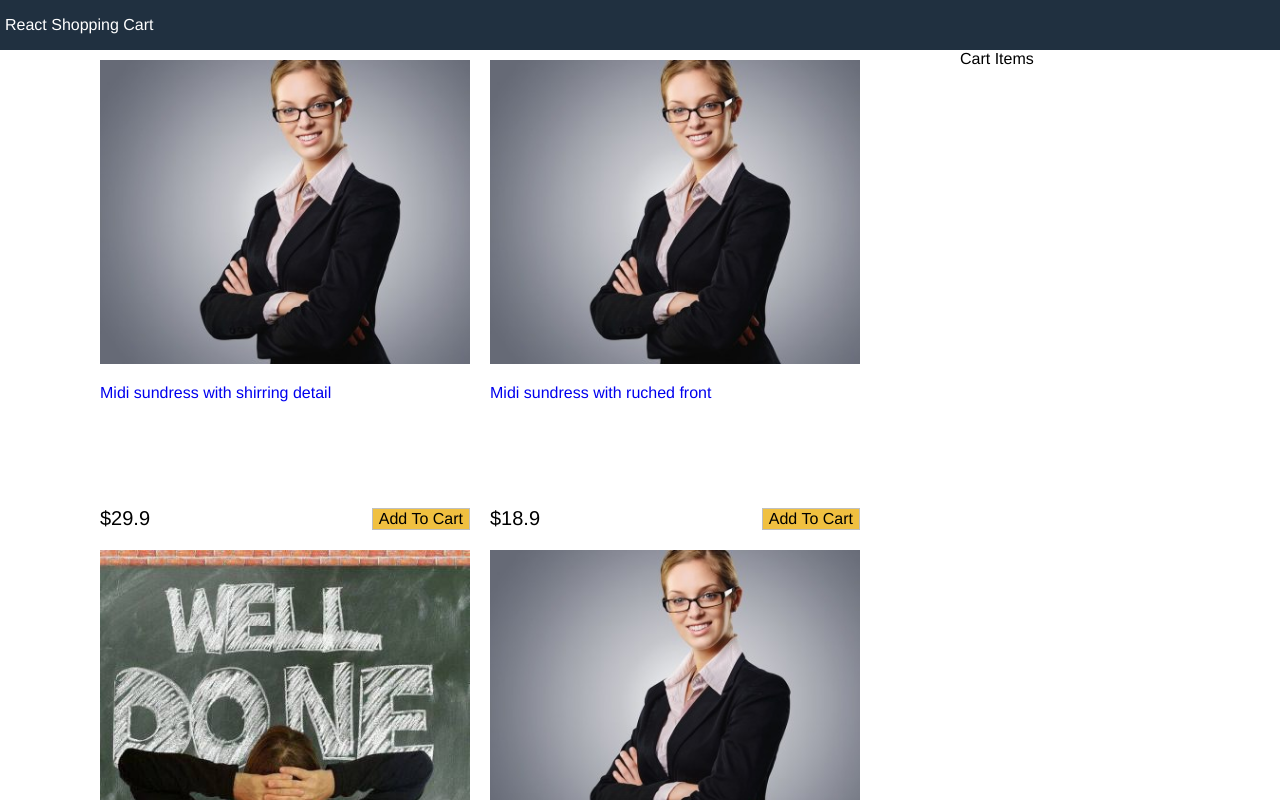
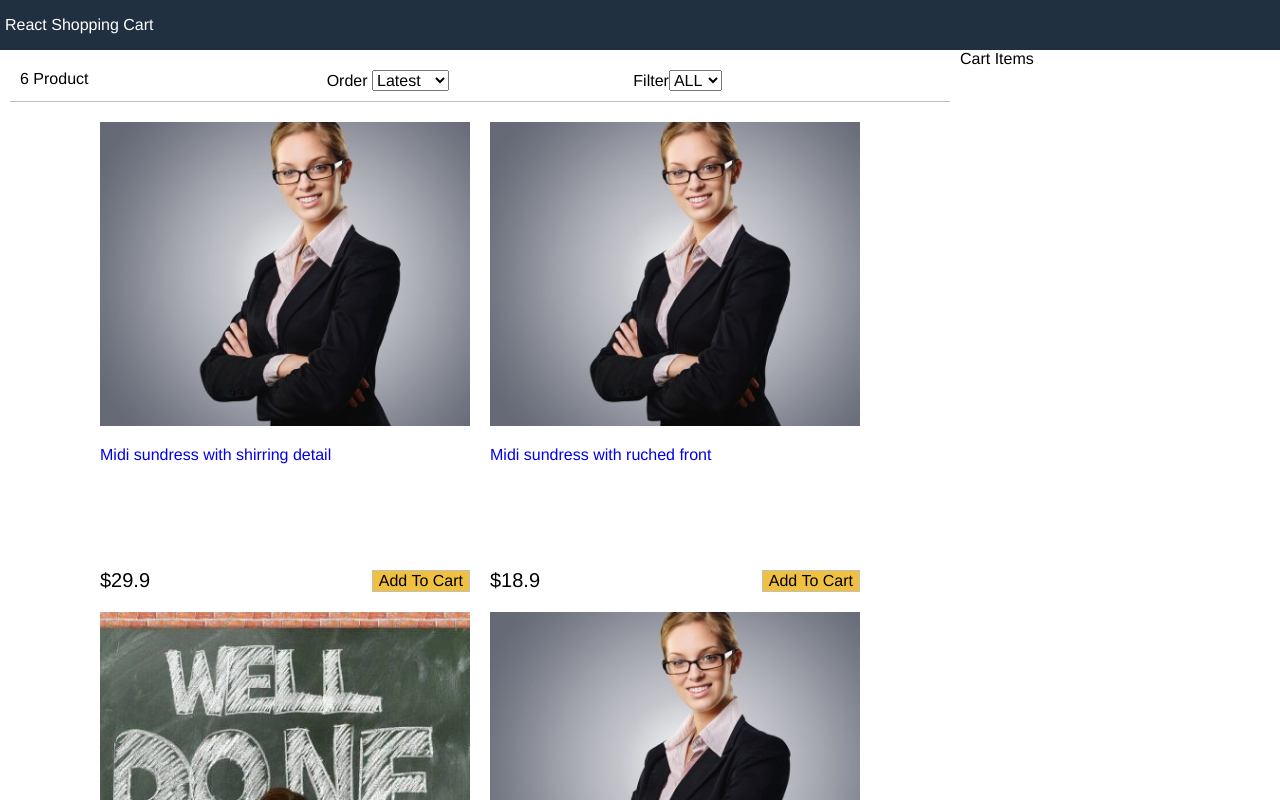
Before and after one commit to Ajyupdate/react-redux-ecommerce, a React (Create React App) app: page / in a window 1280 px wide. Shown: the top 800 px of the page. Built offline with nearby package versions, Linux system fonts and the light colour scheme.

Commit message:
filter-component

```diff
--- a/src/App.js
+++ b/src/App.js
@@ -2,6 +2,7 @@
 //Feature-1
 import React from 'react';
 import data from './data.json'
+import Filter from './Filter';
 import Products from './Products';
 class App extends React.Component {
   constructor(){
@@ -12,6 +13,46 @@ class App extends React.Component {
       sort: "",
     };
   }
+
+  sortProducts = (event) =>{
+    //impl
+    console.log(event.target.value)
+    const sort = event.target.value;
+    this.setState((state) => ({
+      sort: sort,
+      products: this.state.products
+        .slice()
+        .sort((a,b) =>
+          sort === "lowest"
+            ? a.price > b.price
+              ? 1
+              : -1
+            : sort === "highest"
+            ? a.price < b.price
+              ? 1
+              : -1
+            : a._id < b._id
+            ? 1
+            : -1
+        ),
+    }))
+  }
+  filterProducts = (event) =>{
+    //impl
+    console.log(event.target.value)
+
+    if (event.target.value === ""){
+      this.setState({size: event.target.value, products:data.products})
+    } else{
+      this.setState({
+        size:event.target.value,
+        products: data.products.filter(
+          (product) => product.availableSizes.indexOf(event.target.value) >= 0
+        ),
+      })
+    }
+
+  }
   render(){
 
     return (
@@ -21,7 +62,15 @@ class App extends React.Component {
         </header>
         <main>
           <div className='content'>
-            <div className='main'><Products products={this.state.products}/></div>
+            <div className='main'>
+              <Filter count={this.state.products.length}
+              size={this.state.size}
+              sort={this.state.sort}
+              filterProducts={this.filterProducts}
+              sortProducts={this.sortProducts}
+              ></Filter>
+              <Products products={this.state.products}/>
+            </div>
             <div className='sidebar'>Cart Items</div>
           </div>
         </main>
--- /dev/null
+++ b/src/Filter.js
@@ -0,0 +1,32 @@
+import React, { Component } from 'react'
+
+export default class Filter extends Component {
+  render() {
+    return (
+      <div className='filter'>
+          <div className='filter-result'>{this.props.count} Product</div>
+          <div className='filter-sort'>
+
+            Order{" "}
+            <select value={this.props.sort} onChange={this.props.sortProducts}>
+                <option>Latest</option>
+                <option value="lowest">Lowest</option>
+                <option value="higest">Highest</option>
+            </select>
+          </div>
+          <div className='filter-size'>
+              Filter{""}
+              <select value={this.props.size} onChange={this.props.filterProducts}>
+                  <option value="">ALL</option>
+                  <option value="XS">XS</option>
+                  <option value="S">S</option>
+                  <option value="M">M</option>
+                  <option value="L">L</option>
+                  <option value="XL">XL</option>
+                  <option value="XXL">XXL</option>
+              </select>
+          </div>
+      </div>
+    )
+  }
+}
--- a/src/index.css
+++ b/src/index.css
@@ -1,4 +1,4 @@
-@import url();
+/* @import url(); */
 html {
   font-size: 62.5%;
   box-sizing: border-box;
@@ -31,6 +31,7 @@ header {
   display: flex;
   align-items: center;
   padding: .5rem;
+
 }
 header a{
   color: #ffffff;
@@ -106,3 +107,15 @@ footer{
 .button.primary {
   background-color: #f0c040;
 }
+
+/* Filter */
+.filter {
+  display: flex;
+  justify-content: space-between;
+  padding: 1rem;
+  margin: 1rem;
+  border-bottom: 0.1rem #c0c0c0 solid;
+}
+.filter div{
+  flex: 1;
+}
```
